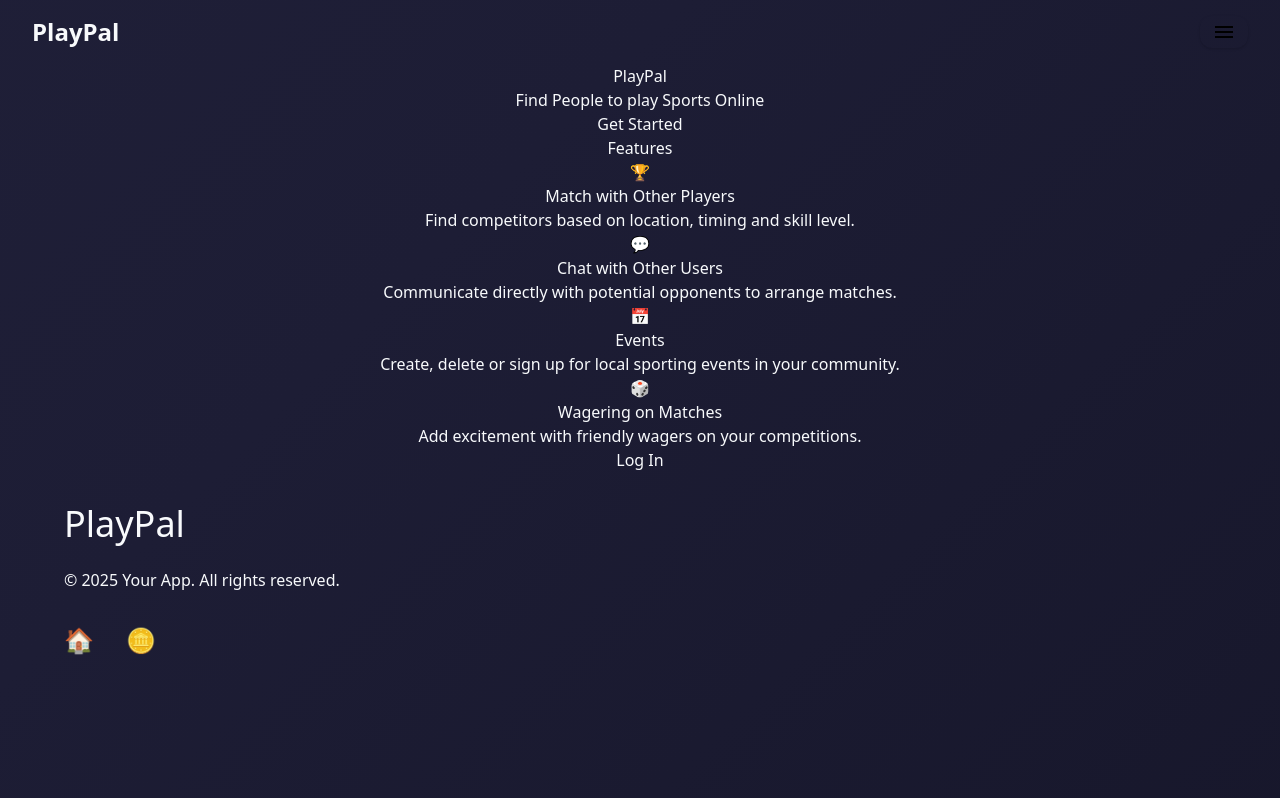
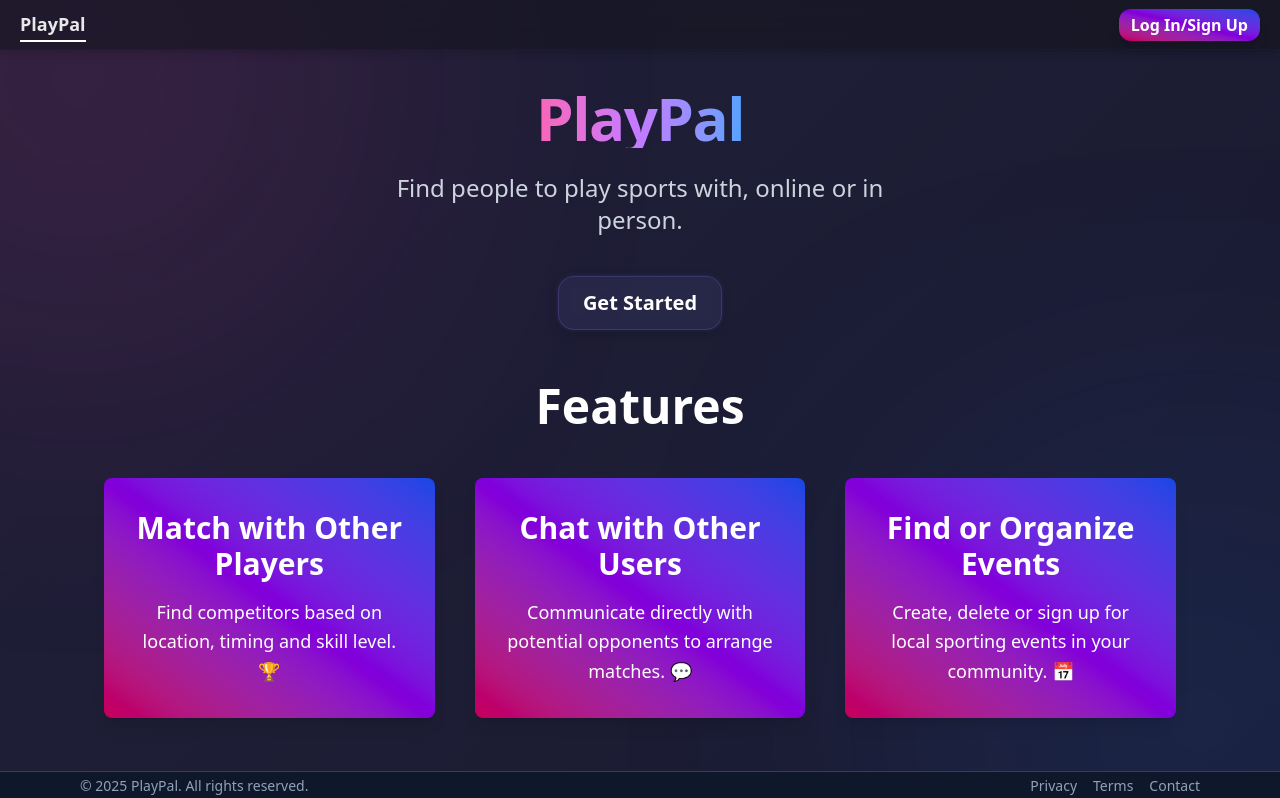
Before and after one commit to BrownieTr/2800-202510-BBY02, a React (Vite) app: page / in a window 1280 px wide. Shown: the top 798 px of the page. Built offline with nearby package versions, Linux system fonts and the light colour scheme.

Commit message:
Add CSS for Landing page

```diff
--- a/src/components/layout/glassNavbar.jsx
+++ b/src/components/layout/glassNavbar.jsx
@@ -1,16 +1,13 @@
-import React from "react";
-import { useNavigate } from "react-router-dom";
-
 export default function GlassNavbar({
   title = "PlayPal",
   leftIcon,
   rightIcon,
   rightIcon2,
+  rightContent,
   onLeftIconClick,
   onRightIconClick,
   onRightIcon2Click,
 }) {
-  const navigate = useNavigate();
 
   return (
     <header className="glass-navbar">
@@ -34,6 +31,8 @@ export default function GlassNavbar({
             </button>
           )}
         </div>
+
+        {rightContent && <div>{rightContent}</div>}
       </div>
     </header>
   );
--- a/src/components/ui/loginButton.jsx
+++ b/src/components/ui/loginButton.jsx
@@ -1,17 +1,19 @@
 import { useAuth0 } from "@auth0/auth0-react";
+import Button from "./button";
 
 const LoginButton = () => {
   const { loginWithRedirect } = useAuth0();
 
-  return <button
+  return <Button
+  className={"p-8 rounded-lg shadow-lg bg-gradient-to-tr from-pink-700 via-purple-700 to-blue-700 text-white"}
   onClick={() =>
     loginWithRedirect({
       appState: { targetUrl: "/home" },
     })
   }
 >
-  Log In
-</button>
+  Log In/Sign Up
+</Button>;
 
 };
 
--- a/src/pages/landing.jsx
+++ b/src/pages/landing.jsx
@@ -1,58 +1,83 @@
-
-import React, { useState } from "react";
-import Navbar from '../components/layout/navbar';
-import Features from '../sections/features';
-import Footer from '../components/layout/footer';
+import GlassNavbar from '../components/layout/glassNavbar';
+import GlassButton from '../components/ui/glassButton';
 import LoginButton from '../components/ui/loginButton';
-import Menu from "../components/ui/menu";
-import Button from "../components/ui/button";
+import { useNavigate } from "react-router-dom";
 
 export default function Landing() {
-  const menuItems = [
-    { label: "Home", to: "/home" },
-    { label: "About", to: "/about" },
-    { label: "Location Services", to: "/location" },
-    { label: "Events", to: "/events" },
-    { label: "Chat", to: "/chat" },
-    { label: "Profile", to: "/profile" },
-  ];
-  const [isMenuOpen, setIsMenuOpen] = useState(false);
-  const toggleMenu = () => {
-    setIsMenuOpen(!isMenuOpen);
-  };
+  const navigate = useNavigate();
 
   return (
-    <div>
-      <header>
-        <div className="relative">
-          <Navbar
-            header="PlayPal"
-            iconRight2={
-                  <svg
-                    xmlns="http://www.w3.org/2000/svg"
-                    height="24px"
-                    viewBox="0 -960 960 960"
-                    width="24px"
-                    fill="#000000">
-                    <path d="M120-240v-80h720v80H120Zm0-200v-80h720v80H120Zm0-200v-80h720v80H120Z" />
-                  </svg>}
-            iconRight2To={
-                toggleMenu}
-          />
-          {isMenuOpen && <Menu items={menuItems} />}
+    <div className="pt-6 relative min-h-screen from-slate-900 to-slate-800 text-white overflow-hidden pb-8">
+      {/* Background decoration */}
+      <div className="fixed top-[-120px] left-[-120px] w-[400px] h-[400px] bg-pink-500 rounded-full blur-[180px] opacity-30 -z-10 pointer-events-none"></div>
+      <div className="fixed bottom-[-120px] right-[-120px] w-[400px] h-[400px] bg-blue-500 rounded-full blur-[180px] opacity-30 -z-10 pointer-events-none"></div>
+
+      <GlassNavbar title="PlayPal" rightContent={<LoginButton />} />
+
+      <main className="px-6 pt-16 text-center max-w-6xl mx-auto">
+        {/* Hero Section */}
+        <section id="hero" className="mb-10 flex flex-col items-center justify-center">
+          <h1 className="text-6xl font-extrabold mb-6 tracking-tight bg-clip-text text-transparent bg-gradient-to-r from-pink-400 via-purple-400 to-blue-400">
+            PlayPal
+          </h1>
+          <p className="text-2xl text-slate-200 opacity-90 mb-10 max-w-xl">
+            Find people to play sports with, online or in person.
+          </p>
+          <GlassButton className="px-10 py-5 text-xl font-semibold" onClick={() => navigate("/signup")}>
+            Get Started
+          </GlassButton>
+        </section>
+
+        {/* Features Section */}
+        <section id="features" className="container mx-auto px-4 py-3">
+          <h2 className="text-center font-extrabold mb-12 text-4xl sm:text-5xl text-white">Features</h2>
+          <div className="grid grid-cols-1 sm:grid-cols-2 lg:grid-cols-3 gap-10">
+            {/* Feature 1 */}
+            <div className="mb-4 p-8 rounded-lg shadow-lg bg-gradient-to-tr from-pink-700 via-purple-700 to-blue-700 text-white">
+              <h3 className="font-bold text-3xl mb-4">Match with Other Players</h3>
+              <p className="text-lg leading-relaxed">
+                Find competitors based on location, timing and skill level. 🏆
+              </p>
+            </div>
+
+            {/* Feature 2 */}
+            <div className="mb-4 p-8 rounded-lg shadow-lg bg-gradient-to-tr from-pink-700 via-purple-700 to-blue-700 text-white">
+              <h3 className="font-bold text-3xl mb-4">Chat with Other Users</h3>
+              <p className="text-lg leading-relaxed">
+                Communicate directly with potential opponents to arrange matches. 💬
+              </p>
+            </div>
+
+            {/* Feature 3 */}
+            <div className="mb-4 p-8 rounded-lg shadow-lg bg-gradient-to-tr from-pink-700 via-purple-700 to-blue-700 text-white">
+              <h3 className="font-bold text-3xl mb-4">Find or Organize Events</h3>
+              <p className="text-lg leading-relaxed">
+                Create, delete or sign up for local sporting events in your community. 📅
+              </p>
+            </div>
+
+            {/* Feature 4 */}
+            <div className="mb-4 p-8 rounded-lg shadow-lg bg-gradient-to-tr from-pink-700 via-purple-700 to-blue-700 text-white">
+              <h3 className="font-bold text-3xl mb-4">Wagering on Matches</h3>
+              <p className="text-lg leading-relaxed">
+                Add excitement with friendly wagers on your competitions. 🎲
+              </p>
+            </div>
+          </div>
+        </section>
+      </main>
+
+      {/* Fixed footer */}
+      <footer className="fixed bottom-0 left-0 right-0 bg-slate-900 text-slate-400 py-1 border-t border-slate-700 w-full z-50">
+        <div className="max-w-6xl mx-auto px-4 flex flex-col sm:flex-row justify-between items-center text-sm">
+          <span>&copy; {new Date().getFullYear()} PlayPal. All rights reserved.</span>
+          <div className="mt-2 sm:mt-0 space-x-4">
+            <a href="#" className="hover:text-white transition-colors">Privacy</a>
+            <a href="#" className="hover:text-white transition-colors">Terms</a>
+            <a href="#" className="hover:text-white transition-colors">Contact</a>
+          </div>
         </div>
-      </header>
-
-      <main>
-        <section id="hero">
-          <h2>PlayPal</h2>
-          <p>Find People to play Sports Online</p>
-          <button>Get Started</button>
-        </section>
-        <Features />
-        <LoginButton />
-      </main>
-      <Footer brandName="PlayPal" />
+      </footer>
     </div>
   );
 }
```
